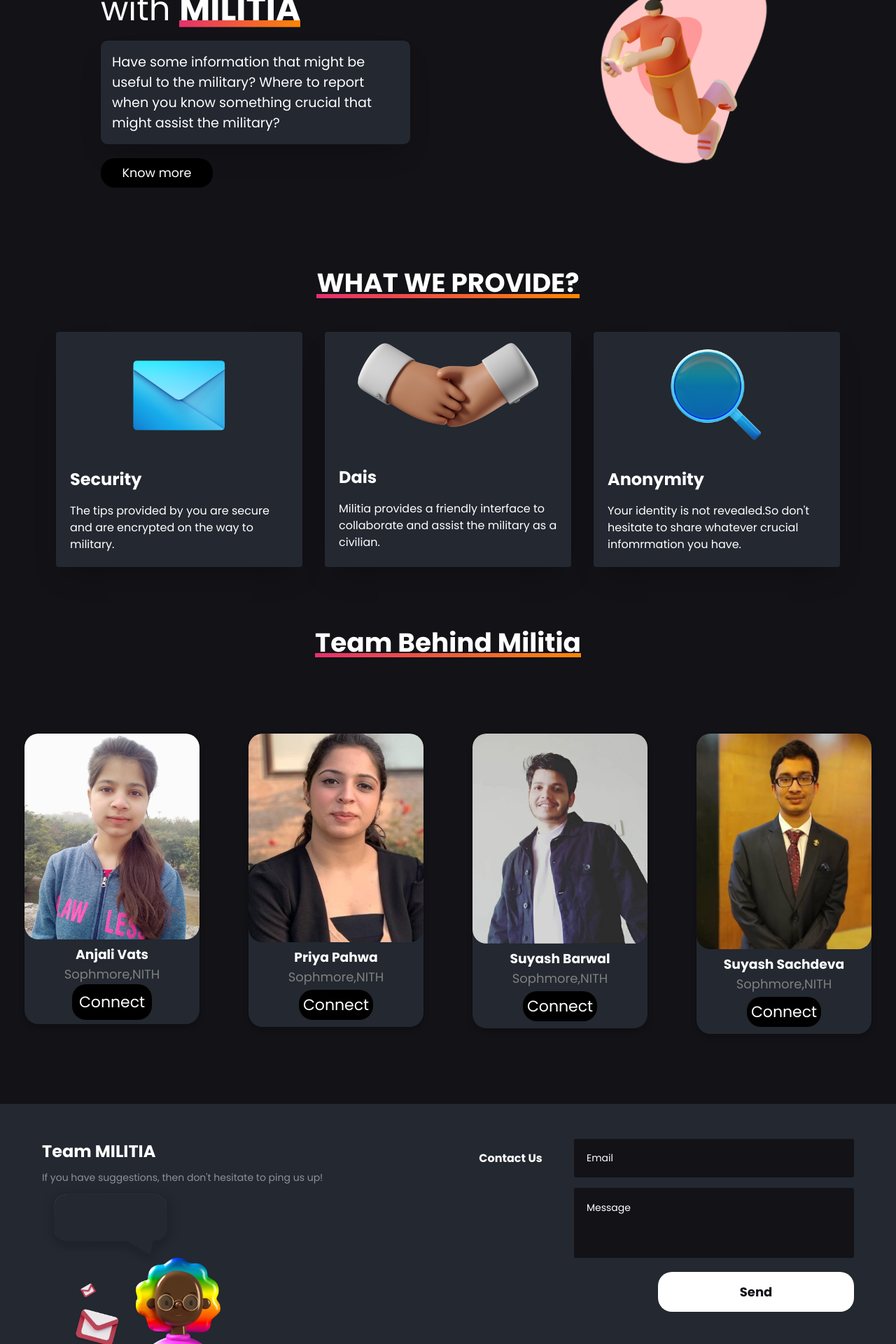
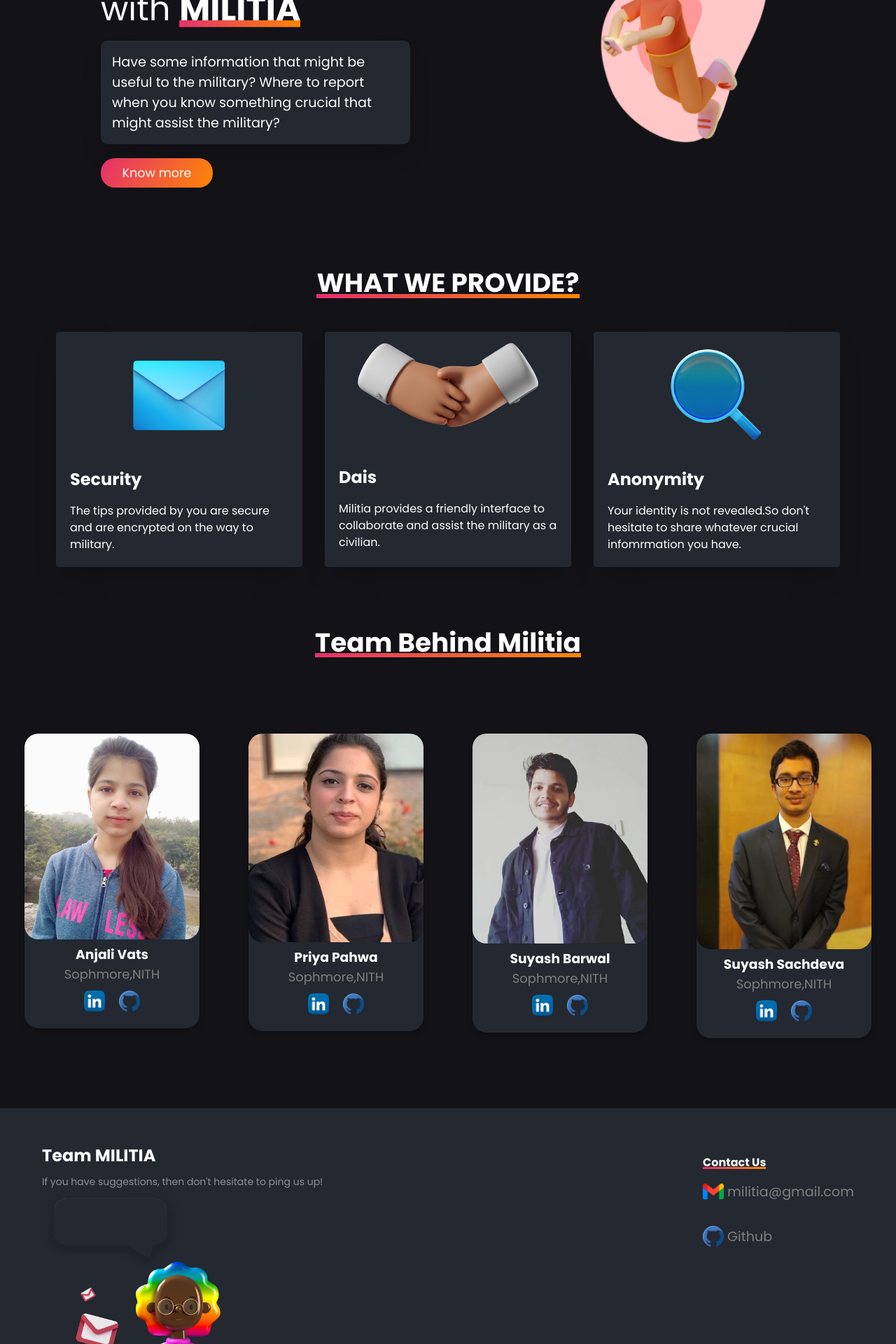
Before and after one commit to priyapahwa/Dais-Militia, a Django app: page / in a window 1280 px wide. Shown: the part 680-2600 px from the top of the page at 70% size. Run offline with Django 3.2, Linux system fonts and the light colour scheme; parts of the project's set-up code (start-up, migrations or seed data) failed here and were passed over; some libraries are stand-ins or nearby versions.

Commit message:
added some keyframe transistion,fixed styling of button,revised footer styling

```diff
--- a/static/assets/styles.css
+++ b/static/assets/styles.css
@@ -25,7 +25,6 @@
   padding: 0 1em;
 }
 
-
 .intro__title {
 
   font-size: 1.3rem;
@@ -42,7 +41,7 @@
 
 .button {
   display: inline-block;
-background-color: black;
+
 width:10rem;
 }
 
--- a/templates/home.html
+++ b/templates/home.html
@@ -4,12 +4,68 @@
 {% load static %}
 
 {% block content %}
+<style>
+.vert-move {
+    -webkit-animation: mover 2s infinite  alternate;
+    animation: mover 2s infinite  alternate;
+}
+img.vert-move {
+    -webkit-animation: mover 2s infinite  alternate;
+    animation: mover 2s infinite  alternate;
+}
+@-webkit-keyframes mover {
+    0% { transform: translateY(0); }
+    100% { transform: translateY(-2rem); }
+}
+@keyframes mover {
+    0% { transform: translateY(0); }
+    100% { transform: translateY(-2rem); }
+}
+
+
+
+
+
+.fade-in-text {
+  animation: fadeIn linear 2s;
+  -webkit-animation: fadeIn linear 2s;
+  -moz-animation: fadeIn linear 2s;
+  -o-animation: fadeIn linear 2s;
+  -ms-animation: fadeIn linear 2s;
+}
+
+@keyframes fadeIn {
+  0% {opacity:0;}
+  100% {opacity:1;}
+}
+
+@-moz-keyframes fadeIn {
+  0% {opacity:0;}
+  100% {opacity:1;}
+}
+
+@-webkit-keyframes fadeIn {
+  0% {opacity:0;}
+  100% {opacity:1;}
+}
+
+@-o-keyframes fadeIn {
+  0% {opacity:0;}
+  100% {opacity:1;}
+}
+
+@-ms-keyframes fadeIn {
+  0% {opacity:0;}
+  100% {opacity:1;}
+}
+
+</style>
 <center>
   <div class="headings underline--magical">
     <center><h3>Who we are?</h3></center>
   </div>
 
-  <section class="intro">
+  <section class="intro fade-in-text">
     <p class="intro__subtitle">
     <div class="intro__illustrator">
       <div class="main-img"><img src="{% static 'img/intro.png' %}" alt="dais" height="250px"></div>
@@ -21,7 +77,6 @@
       transmitted to the military by emplyoing encryption techniques.MILITIA views greater national security
       by bridging the divide.</div>
     </p>
-
   </section>
 </center>
 <section class="intro">
@@ -38,9 +93,10 @@
 
 
   <div class="intro__illustration">
-    <div class="main-img"><img src="{% static 'img/hero.png' %}" alt="dais" height="350px"></div>
+    <div class="main-img vert-move"><img src="{% static 'img/hero.png' %}" alt="dais" height="350px"></div>
   </div>
-  <button class="button ">Know more</button>
+  <button class="button " style="  background-image: linear-gradient(
+    120deg, rgb(229, 47, 110) 0%, rgb(254, 135, 2) 100%);">Know more</button>
   </div>
 </section>
 
@@ -109,7 +165,11 @@
       <h3>Anjali Vats</h3>
       <p class="title">Sophmore,NITH</p>
 
-      <a href="https://www.linkedin.com/in/anjali-vats-188305206/" target="_blank" style="background: black;color: white; border-radius: 20px;padding: 10px;">Connect</a>
+      <a href="https://www.linkedin.com/in/anjali-vats-188305206/" target="_blank" >
+        <img src="{% static 'img/linkedin.png'%}" alt="blue" height="30rem" style="padding-right:1rem ;"></a>
+        <a href="https://github.com/anjalivats2712" target="_blank" >
+          <img src="{% static 'img/github.png'%}" alt="blue" height="30rem"></a>
+
     </div>
   </div>
 
@@ -120,9 +180,11 @@
 ; height: 298px;border-radius: 20px;">
       <h3>Priya Pahwa</h3>
       <p class="title">Sophmore,NITH</p>
+      <a href="https://www.linkedin.com/in/priya-pahwa/" target="_blank" >
+<img src="{% static 'img/linkedin.png'%}" alt="blue" height="30rem" style="padding-right:1rem ;"></a>
+<a href="https://github.com/priyapahwa" target="_blank" >
+  <img src="{% static 'img/github.png'%}" alt="blue" height="30rem"></a>
 
-
-     <a href="https://www.linkedin.com/in/priya-pahwa/" target="_blank" style="background: black;color: white; border-radius: 20px;padding: 6px;">Connect</a>
     </div>
   </div>
 
@@ -135,7 +197,11 @@
       <p class="title">Sophmore,NITH</p>
 
 
-      <a href="https://www.linkedin.com/in/suyash-barwal-93ba84202/" target="_blank" style="background: black;color: white; border-radius: 20px;padding: 6px;">Connect</a>
+      <a href="https://www.linkedin.com/in/suyash-barwal-93ba84202/" target="_blank" >
+        <img src="{% static 'img/linkedin.png'%}" alt="blue" height="30rem" style="padding-right:1rem ;"></a>
+        <a href="https://github.com/suyash2002" target="_blank" >
+          <img src="{% static 'img/github.png'%}" alt="blue" height="30rem"></a>
+
     </div>
   </div>
 
@@ -144,7 +210,11 @@
       <img src="{% static 'img/suyashs1.jpg' %}" style="width:250px; border-radius: 20px;">
       <h3>Suyash Sachdeva</h3>
       <p class="title">Sophmore,NITH</p>
-      <a href="https://www.linkedin.com/in/suyash-sachdeva-3096b3202/" target="_blank" style="background: black;color: white; border-radius: 20px;padding: 6px;">Connect</a>
+      <a href="https://www.linkedin.com/in/suyash-sachdeva-3096b3202/" target="_blank" >
+        <img src="{% static 'img/linkedin.png'%}" alt="blue" height="30rem" style="padding-right:1rem ;"></a>
+        <a href="https://github.com/suyashsachdeva" target="_blank" >
+          <img src="{% static 'img/github.png'%}" alt="blue" height="30rem"></a>
+
     </div>
   </div>
 </div>
@@ -164,17 +234,13 @@
     </div>
     <div class="footer-right">
 
-      <p>Contact Us</p>
+      <p class="underline--magical">Contact Us</p>
 
-      <form>
+ <h3> <a mailto=""><img src="{% static 'img/gmail.png'%}" height="30rem"alt="" style="margin-top: 0.9rem;"></a>
+  <span style="position: relative; top:-0.5rem ;font-size:1.2rem ;font-weight: normal;color:grey">militia@gmail.com</span> </h3>
 
-        <input type="text" name="email" placeholder="Email" required>
-        <textarea name="message" placeholder="Message" required></textarea>
-        <button style="border-radius: 20px; color: RGB(18, 18, 23)
-; background-color: white;">Send</button>
-
-      </form>
-
+ <h3> <a mailto=""><img src="{% static 'img/github.png'%}" height="30rem"alt="" style="margin-top: 0.9rem;"></a>
+  <span style="position: relative; top:-0.5rem ;font-size:1.2rem ;font-weight: normal;color:grey">Github</span> </h3>
     </div>
 
   </footer>
```
Also changed, not shown: static/img/github.png (added), static/img/gmail.png (added), static/img/linkedin.png (added).
